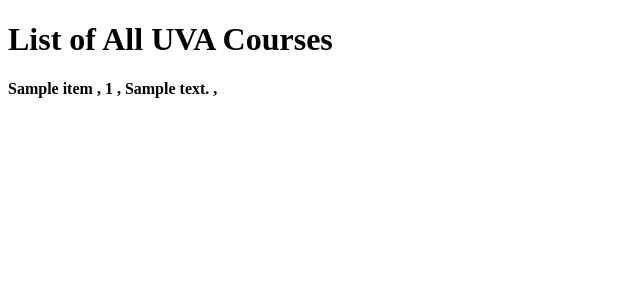
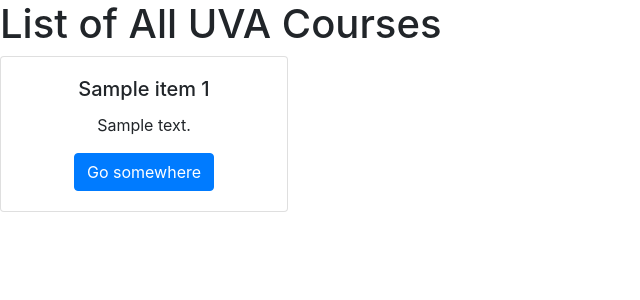
Before and after one commit to clrali/lous-list, a Django app: page /courses in a window 1280 px wide. Shown: the top 300 px of the page, without its empty margins (0-640 px from the left). Run offline with Django 3.2, Linux system fonts and the light colour scheme; a database or web service that is not in the repository returns one stand-in record (values such as "Sample title"); data that the repository does not hold is empty; some libraries are stand-ins or nearby versions.

Commit message:
some bootstrap for courses

```diff
--- a/louslist/settings.py
+++ b/louslist/settings.py
@@ -41,6 +41,7 @@ INSTALLED_APPS = [
     'django.contrib.staticfiles',
     'django.contrib.sites',
     'louslistapp.apps.LouslistappConfig',
+    'bootstrap5',
 
     'allauth',
     'allauth.account',
--- a/templates/courses.html
+++ b/templates/courses.html
@@ -1,15 +1,28 @@
+{% load bootstrap5 %}
+{% bootstrap_css %}
+{% bootstrap_javascript %}
+{% bootstrap_messages %}
+
 <!DOCTYPE html>
 <html lang="en">
-<head>
-    <meta charset="UTF-8">
-    <title>View Courses</title>
+  <head>
+    <!-- Required meta tags -->
+    <meta charset="utf-8">
+    <meta name="viewport" content="width=device-width, initial-scale=1, shrink-to-fit=no">
+
+    <!-- Bootstrap CSS -->
+    <link rel="stylesheet" href="https://stackpath.bootstrapcdn.com/bootstrap/4.1.3/css/bootstrap.min.css" integrity="sha384-MCw98/SFnGE8fJT3GXwEOngsV7Zt27NXFoaoApmYm81iuXoPkFOJwJ8ERdknLPMO" crossorigin="anonymous">
 </head>
 <body>
     <h1>List of All UVA Courses</h1>
     {% for i in response %}
-    <strong>{{i.subject}} ,</strong>
-    <strong>{{i.catalog_number}} ,</strong>
-    <strong>{{i.description}} ,</strong>
+    <div class="card text-center" style="width: 18rem;">
+      <div class="card-body">
+        <h5 class="card-title">{{i.subject}} {{i.catalog_number}}</h5>
+        <p class="card-text">{{i.description}}</p>
+        <a href="#" class="btn btn-primary">Go somewhere</a>
+      </div>
+    </div>
     {% endfor %}
 </body>
 </html>
--- a/templates/depts.html
+++ b/templates/depts.html
@@ -7,7 +7,7 @@
 <body>
     <p class="font-weight-bold">Basic example</p>
 
-      <select class="form-select form-select-lg mb-3" aria-label=".form-select-lg example" filter="true" searchable="search.">
+      <select class="form-select form-select-lg mb-3" aria-label=".form-select-lg example" filter="true" searchable="search..">
           <option value="" disabled selected>Choose your Department</option>
           {% for i in response %}
           <option value=i>{{i.subject}}</option>
```
